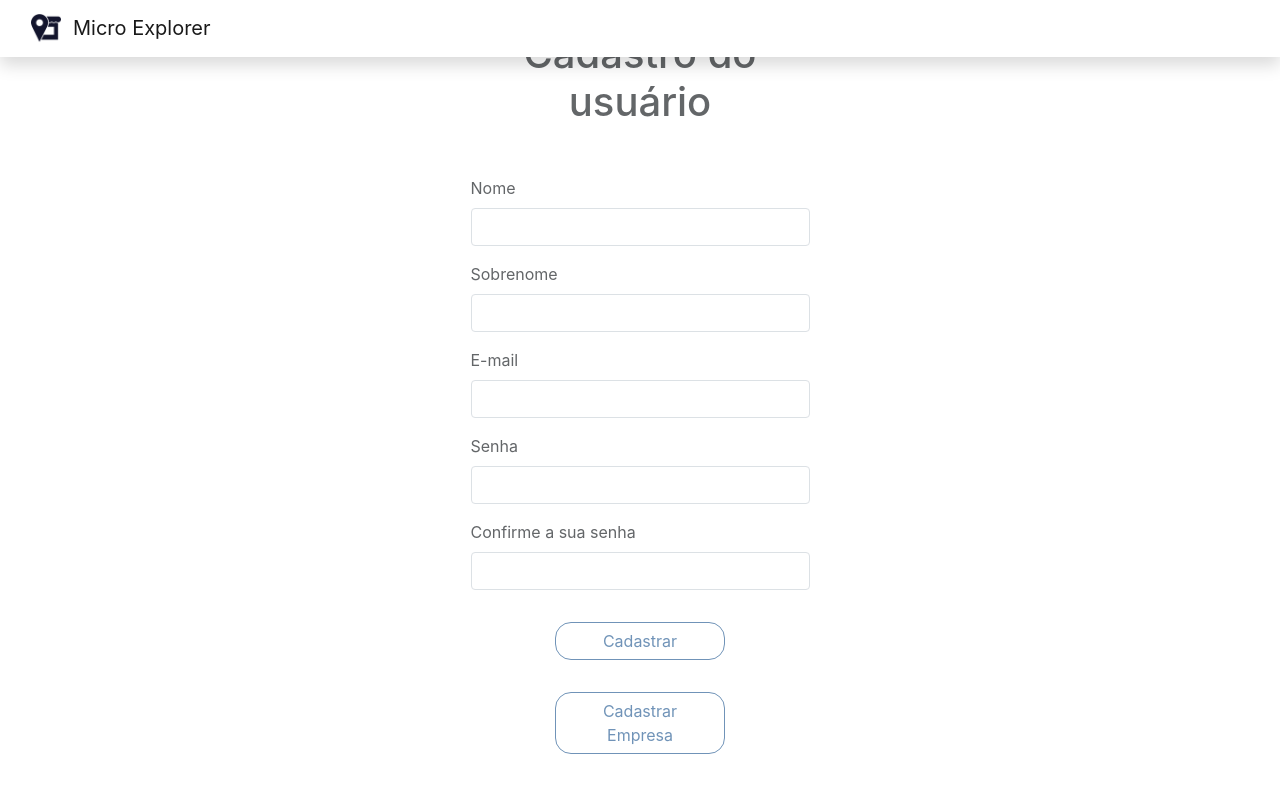
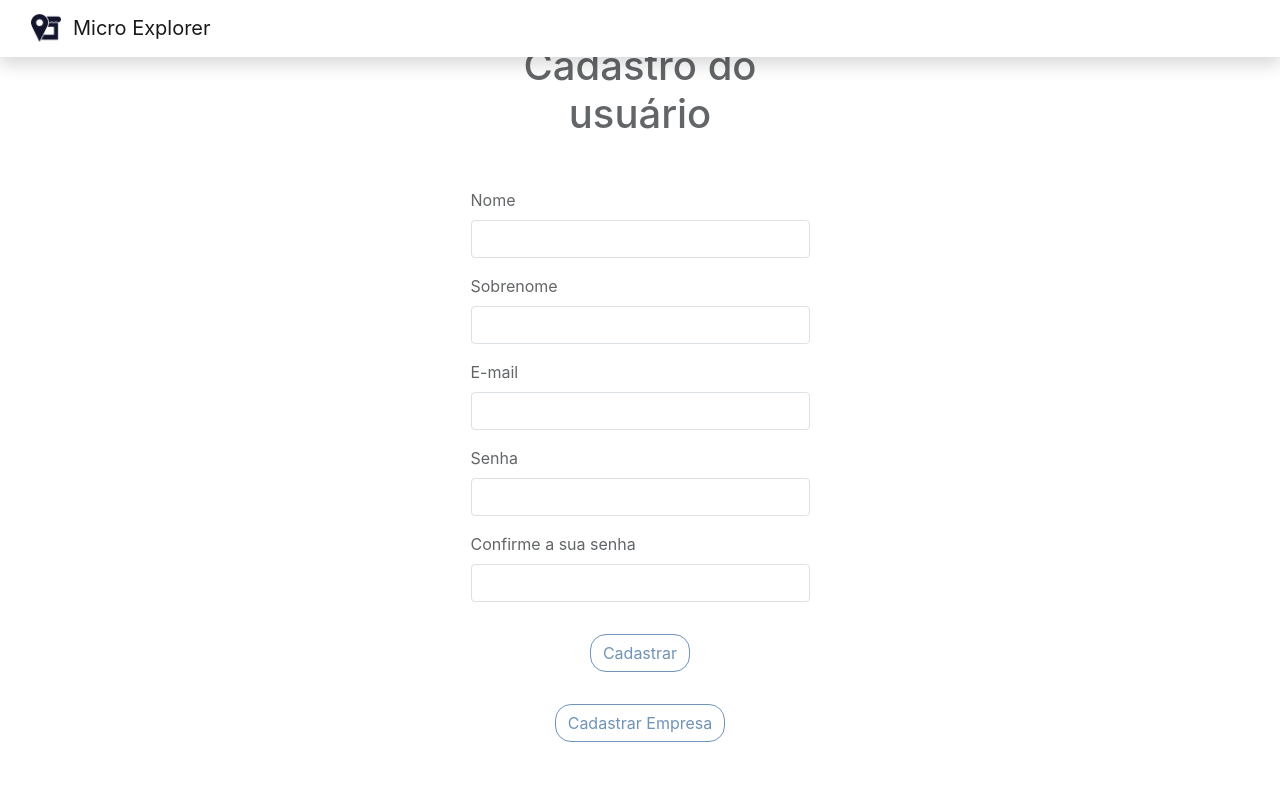
Before and after one commit to adisiojunior/Engenharia_de_Software, a React (Create React App) app in the folder frontend/: page /registeruser in a window 1280 px wide. Shown: the top 792 px of the page. Built offline with nearby package versions, Linux system fonts and the light colour scheme; no server answers; the HTML template or start-up script is replaced by a standard one.

Commit message:
Buttons change

```diff
--- a/frontend/src/pages/Register/User/index.js
+++ b/frontend/src/pages/Register/User/index.js
@@ -3,7 +3,7 @@ import { useHistory } from 'react-router-dom';
 import { toast } from 'react-toastify';
 import { Form, FormGroup, Input, Label } from 'reactstrap';
 import api from '../../../services/api';
-import { Container, Title, StyledButton, Register, Buttons } from './styles';
+import { Container, Title, ButtonStyle, Register, FormButton } from './styles';
 
 export const RegisterUser = () => {
   const history = useHistory();
@@ -91,15 +91,15 @@ export const RegisterUser = () => {
             <Label>Confirme a sua senha</Label>
             <Input type='password' id='confirmPassword' />
           </FormGroup>
-          <Buttons>
-            <StyledButton type='submit' outline className='w-50'>
+          <FormButton>
+            <ButtonStyle type='submit' outline className='w-10'>
               Cadastrar
-            </StyledButton>
-            <StyledButton type='submit' outline className='w-50'>
-              Cadastrar Empresa
-            </StyledButton>
-          </Buttons>
+            </ButtonStyle>
+          </FormButton>
         </Form>
+        <ButtonStyle type='submit' outline className='w-10'>
+          Cadastrar Empresa
+        </ButtonStyle>
       </Register>
     </Container>
   );
--- a/frontend/src/pages/Register/User/styles.js
+++ b/frontend/src/pages/Register/User/styles.js
@@ -20,6 +20,7 @@ export const Register = styled.div`
   display: flex;
   justify-content: center;
   align-items: center;
+  flex-direction: column;
 `;
 
 export const Title = styled.h1`
@@ -27,7 +28,7 @@ export const Title = styled.h1`
   margin-bottom: 50px;
 `;
 
-export const StyledButton = styled(Button)`
+export const ButtonStyle = styled(Button)`
   outline
   width: 100%;
   margin: 1rem;
@@ -41,9 +42,8 @@ export const StyledButton = styled(Button)`
   }
 `;
 
-export const Buttons = styled.div`
+export const FormButton = styled.div`
   display: flex;
-  flex-direction: column;
   justify-content: center;
   align-items: center;
 `;
```
